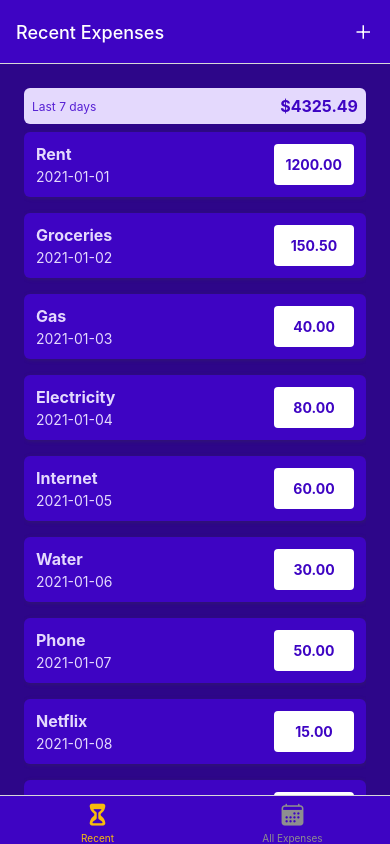
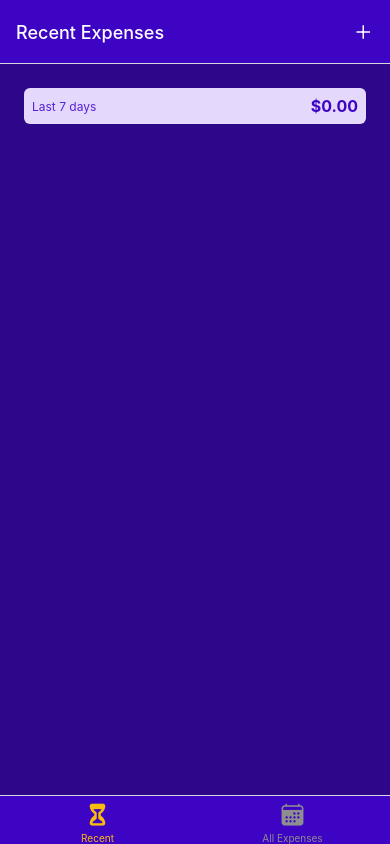
Before and after one commit to iugmali/expo-expense-tracker, a React Native app: screen /RecentExpenses in a window 390 px wide. Built offline with nearby package versions, Linux system fonts and the light colour scheme.

Commit message:
filter all expenses to the last 7 days

```diff
--- a/src/screens/RecentExpensesScreen.js
+++ b/src/screens/RecentExpensesScreen.js
@@ -2,10 +2,17 @@ import React from 'react';
 import { StyleSheet, Text, View } from 'react-native';
 import ExpensesOutput from "../components/ExpensesOutput/ExpensesOutput";
 import {useSelector} from "react-redux";
+import {getDateMinusDays} from "../util/date";
 
 export default function RecentExpensesScreen() {
   const expenses = useSelector((state) => state.expenses.expenses);
+  const recentExpenses = expenses.filter((expense) => {
+    const today = new Date();
+    const date7DaysAgo = getDateMinusDays(today, 7);
+    return new Date(expense.date) > date7DaysAgo;
+  });
+
   return (
-    <ExpensesOutput expenses={expenses} expensesPeriod={'Last 7 days'} />
+    <ExpensesOutput expenses={recentExpenses} expensesPeriod={'Last 7 days'} />
   );
 }
```
